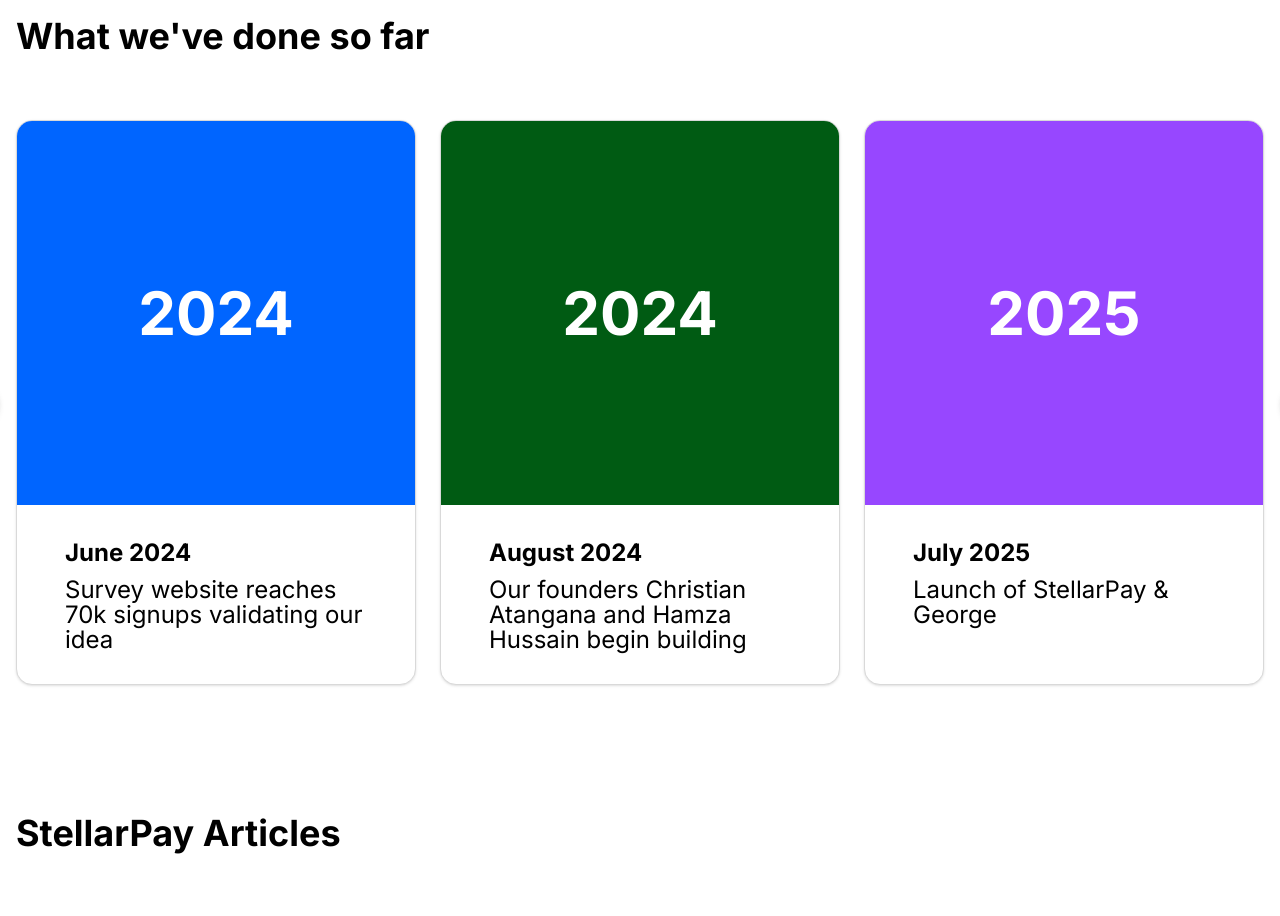
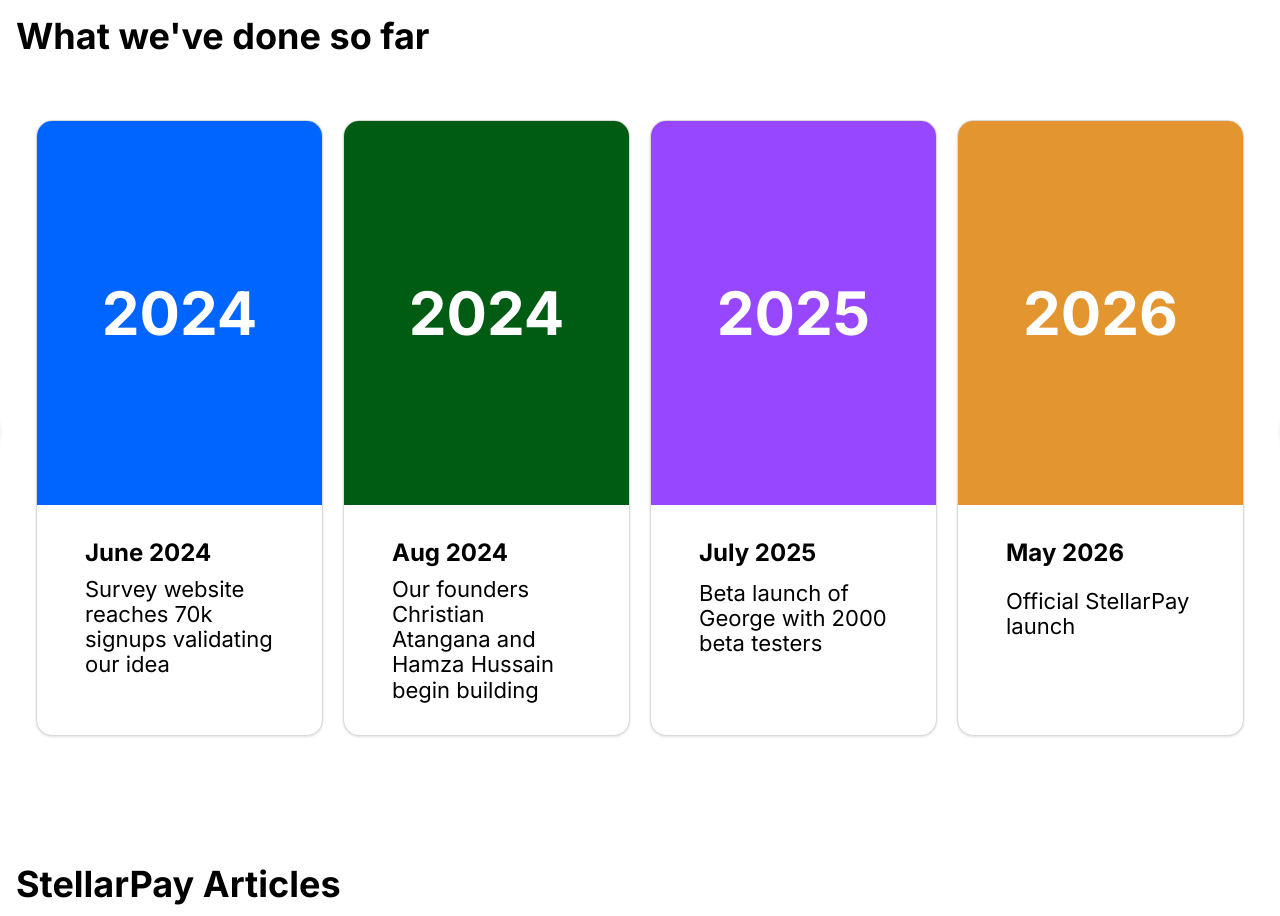
Before and after one commit to StellarPay-group/StellarPay-website, a Next.js app: page /about in a window 1280 px wide. Shown: the part 2180-3096 px from the top of the page. Built offline with nearby package versions, Linux system fonts and the light colour scheme.

Commit message:
new website changes

```diff
--- a/app/about/page.tsx
+++ b/app/about/page.tsx
@@ -357,7 +357,7 @@
               size="icon"
               className="hidden md:block absolute left-0 top-1/2 -translate-y-1/2 -translate-x-8 md:-translate-x-16 z-10 h-8 w-8 md:h-12 md:w-12 rounded-full bg-white shadow-md hover:bg-gray-50"
             >
-              <ChevronLeft className="h-4 w-4 md:h-6 md:w-6 text-[#000000]" />
+              <ChevronLeft className="mx-auto h-4 w-4 md:h-6 md:w-6 text-[#000000]" />
             </Button>
 
             <Button
@@ -365,11 +365,11 @@
               size="icon"
               className="hidden md:block absolute right-0 top-1/2 -translate-y-1/2 translate-x-8 md:translate-x-16 z-10 h-8 w-8 md:h-12 md:w-12 rounded-full bg-white shadow-md hover:bg-gray-50"
             >
-              <ChevronRight className="h-4 w-4 md:h-6 md:w-6 text-[#000000]" />
+              <ChevronRight className="mx-auto h-4 w-4 md:h-6 md:w-6 text-[#000000]" />
             </Button>
 
           {/* Cards Grid */}
-          <div className="grid grid-cols-1 md:grid-cols-3 gap-4 md:gap-6">
+          <div className="grid grid-cols-1 md:grid-cols-3 lg:grid-cols-4 gap-4 md:gap-5 mx-5">
             {/* Card 1 - June 2024 */}
             <motion.div
               className="bg-white rounded-2xl shadow-sm border border-[#d9d9d9] overflow-hidden"
@@ -382,7 +382,7 @@
               </div>
               <div className="px-6 md:px-12 py-6 md:py-8">
                 <h3 className="text-xl md:text-2xl font-bold text-[#000000] mb-2">June 2024</h3>
-                <p className="text-[#000000] text-lg md:text-2xl leading-[1.05]">
+                <p className="text-[#000000] text-lg md:text-[22px] leading-[1.15]">
                   Survey website reaches 70k signups validating our idea
                 </p>
               </div>
@@ -398,9 +398,9 @@
               <div className="bg-[#005b13] h-64 md:h-96 flex items-center justify-center">
                 <span className="text-white text-4xl md:text-6xl font-bold">2024</span>
               </div>
-              <div className="px-6 md:px-12 py-6 md:py-8">
-                <h3 className="text-xl md:text-2xl font-bold text-[#000000] mb-2">August 2024</h3>
-                <p className="text-[#000000] text-lg md:text-2xl leading-[1.05]">
+              <div className="px-2 md:px-12 py-6 md:py-8">
+                <h3 className="text-xl md:text-2xl font-bold text-[#000000] mb-2">Aug 2024</h3>
+                <p className="text-[#000000] text-lg md:text-[22px] leading-[1.15]">
                   Our founders Christian Atangana and Hamza Hussain begin building
                 </p>
               </div>
@@ -418,7 +418,22 @@
               </div>
               <div className="px-6 md:px-12 py-6 md:py-8">
                 <h3 className="text-xl md:text-2xl font-bold text-[#000000] mb-2">July 2025</h3>
-                <p className="text-[#000000] text-lg md:text-2xl leading-[1.05]">Launch of StellarPay & George</p>
+                <p className="text-[#000000] text-lg md:text-[22px] leading-[1.15] md:mt-3">Beta launch of George with 2000 beta testers</p>
+              </div>
+            </motion.div>
+
+            <motion.div
+              className="bg-white rounded-2xl shadow-sm border border-[#d9d9d9] overflow-hidden"
+              initial={{ opacity: 0, y: 30 }}
+              animate={{ opacity: 1, y: 0 }}
+              transition={{ duration: 0.8, delay: 1.2 }}
+            >
+              <div className="bg-[#e39530] h-64 md:h-96 flex items-center justify-center">
+                <span className="text-white text-4xl md:text-6xl font-bold">2026</span>
+              </div>
+              <div className="px-6 md:px-12 py-6 md:py-8">
+                <h3 className="text-xl md:text-2xl font-bold text-[#000000] mb-2">May 2026</h3>
+                <p className="text-[#000000] md:mt-5 text-lg md:text-[22px] leading-[1.15]">Official StellarPay launch</p>
               </div>
             </motion.div>
           </div>
--- a/app/layout.tsx
+++ b/app/layout.tsx
@@ -7,8 +7,8 @@
 const inter = Inter({ variable: "--font-inter", subsets: ["latin"] });
 
 export const metadata: Metadata = {
-  title: "StellarPay - The app for moving money without limits",
-  description: "StellarPay | The app for moving money without limits",
+  title: "StellarPay - Transfer & Request Money Internationally",
+  description: "StellarPay | Transfer & Request Money Internationally",
 };
 
 export default function RootLayout({
```
